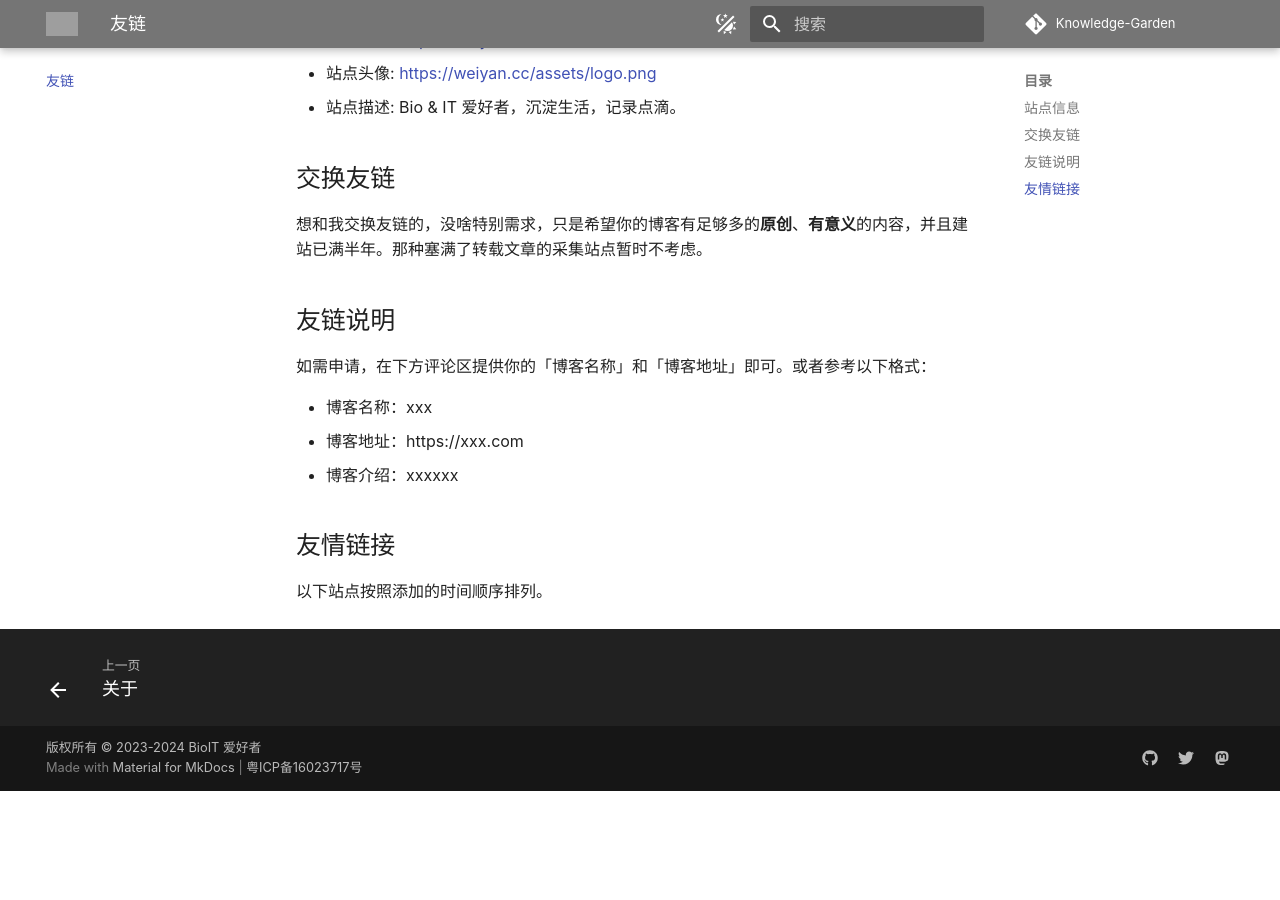
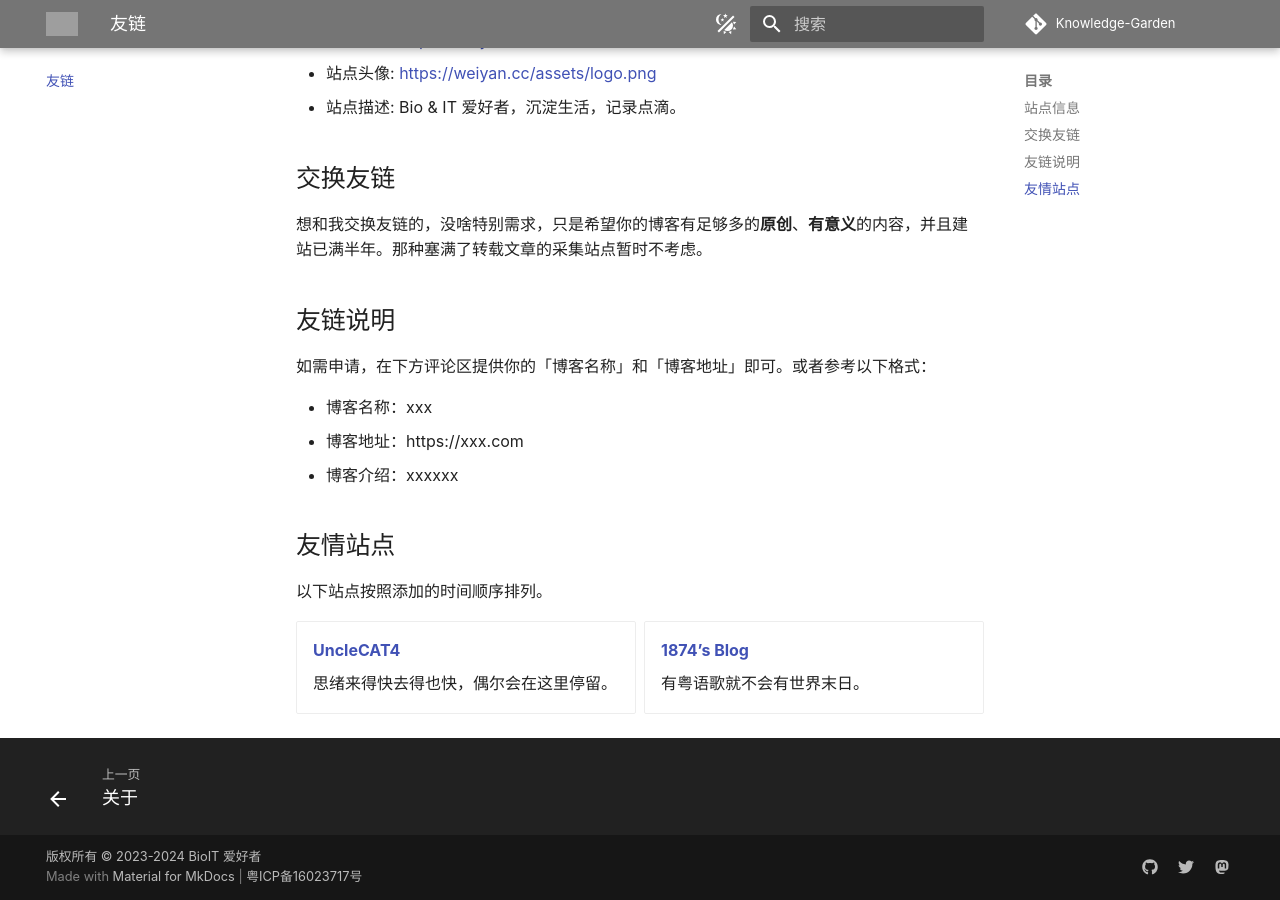
Before and after one commit to 8wd8/Knowledge-Garden, an MkDocs documentation site: the page built from docs/flinks.md, in a window 1280 px wide and 900 px high, scrolled down 510 px. Built offline with MkDocs 1.6.1 and Material for MkDocs 9.7.7, drawn with Linux system fonts in a browser that asks for light colours; nearby versions of some CDN libraries; some web fonts are replaced; comment, search, counter and statistics services are not loaded; before the commit the page ends 1301 px from its top, so only the background shows below that; grey boxes are pictures that could not be loaded.

Commit message:
更新友情链接站点信息

```diff
--- a/docs/flinks.md
+++ b/docs/flinks.md
@@ -25,11 +25,21 @@
 - 博客地址：https://xxx.com
 - 博客介绍：xxxxxx
 
-## 友情链接
+## 友情站点
 
 以下站点按照添加的时间顺序排列。
 
+<div class="grid cards" markdown>
 
+-   __[UncleCAT4](https://yuanj.top/)__
+
+    思绪来得快去得也快，偶尔会在这里停留。
+
+-   __[1874’s Blog](https://blog.1874.cool)__
+
+    有粤语歌就不会有世界末日。
+
+</div>
 
 
 <script src="https://giscus.app/client.js"
```
